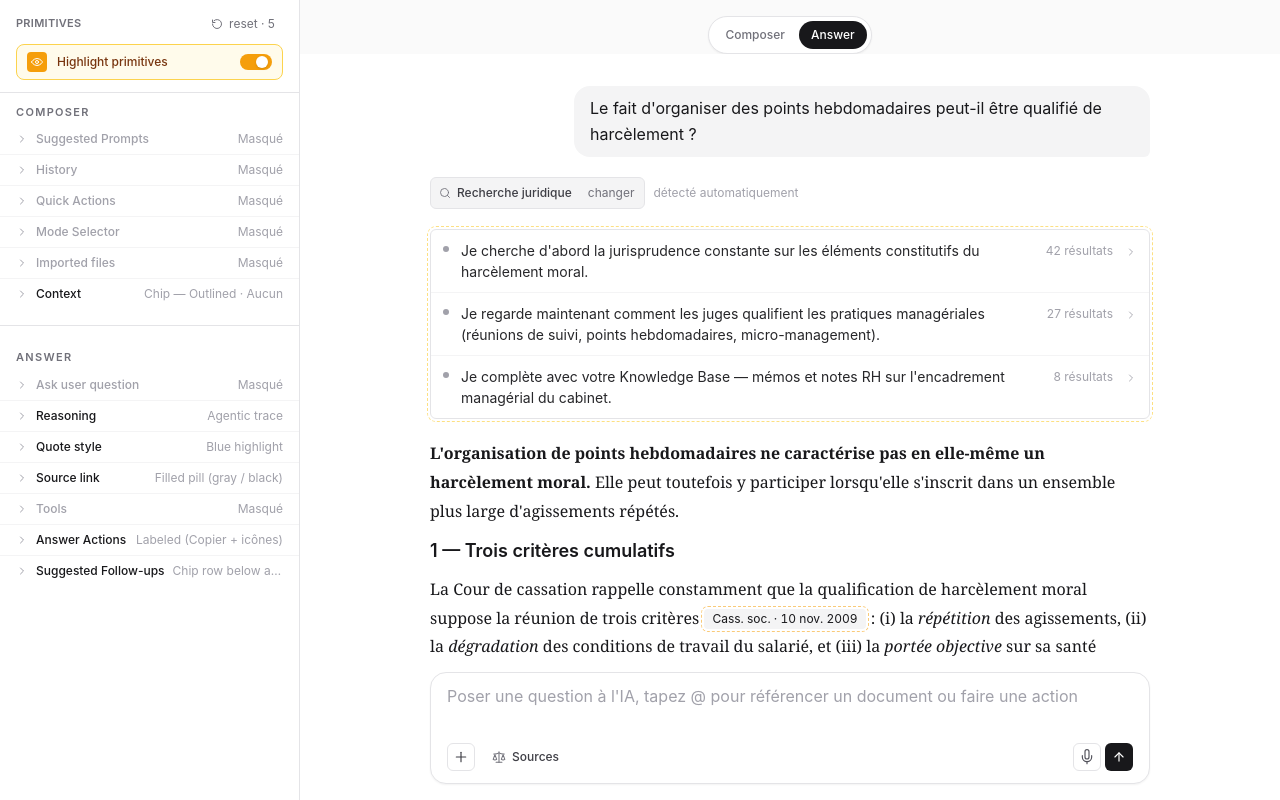
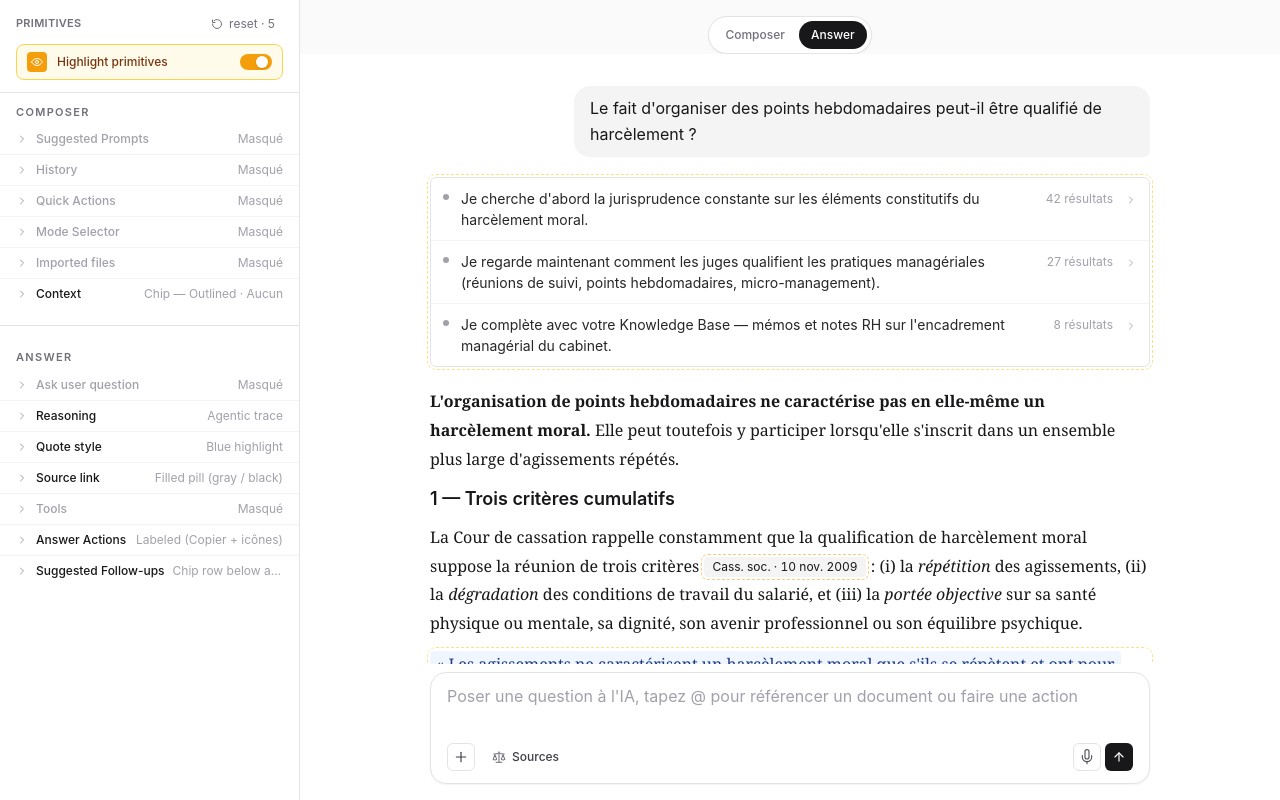
Before and after one commit to tguigue/assistant-2026-lab, a React (Vite) app: page / in a window 1280 px wide. Built offline with nearby package versions, Linux system fonts and the light colour scheme; a web font is replaced by a local one.

Commit message:
Remove auto-detect intent chip from Conversation
It duplicated A1 Reasoning, exposed a fake "changer" affordance, and was
hardcoded chrome inside a primitives lab. Killed.

```diff
--- a/src/components/Conversation.tsx
+++ b/src/components/Conversation.tsx
@@ -13,7 +13,6 @@ export function Conversation() {
   const comp = useChatbot((s) => s.comp);
   const prim = useChatbot((s) => s.primitives);
   const scenario = SCENARIOS[comp.scenario];
-  const p = comp.params;
 
   // Each primitive is either visible (its chosen variant) or hidden.
   const v = (code: keyof typeof prim) => (prim[code].visible ? prim[code].variant : 'hidden');
@@ -42,18 +41,6 @@ export function Conversation() {
           </div>
         </div>
       </div>
-
-      {/* Auto-detect intent chip */}
-      {p.mode === 'auto' && (
-        <div className="flex items-center gap-2">
-          <span className="inline-flex items-center gap-1.5 pl-2 pr-1 py-1 rounded-md border border-zinc-200 bg-zinc-100 t-small-medium text-zinc-700">
-            <Icon name={scenario.intent.icon} className="size-3 text-zinc-500" />
-            {scenario.intent.label}
-            <button className="ml-1 px-1.5 py-0.5 t-small-regular text-zinc-500 hover:text-zinc-900">changer</button>
-          </span>
-          <span className="t-small-regular text-zinc-400">détecté automatiquement</span>
-        </div>
-      )}
 
       {/* A0 — Ask user question (sources pre-check) — top placement except for sticky variant */}
       {a0 !== 'sticky-composer' && (
```
